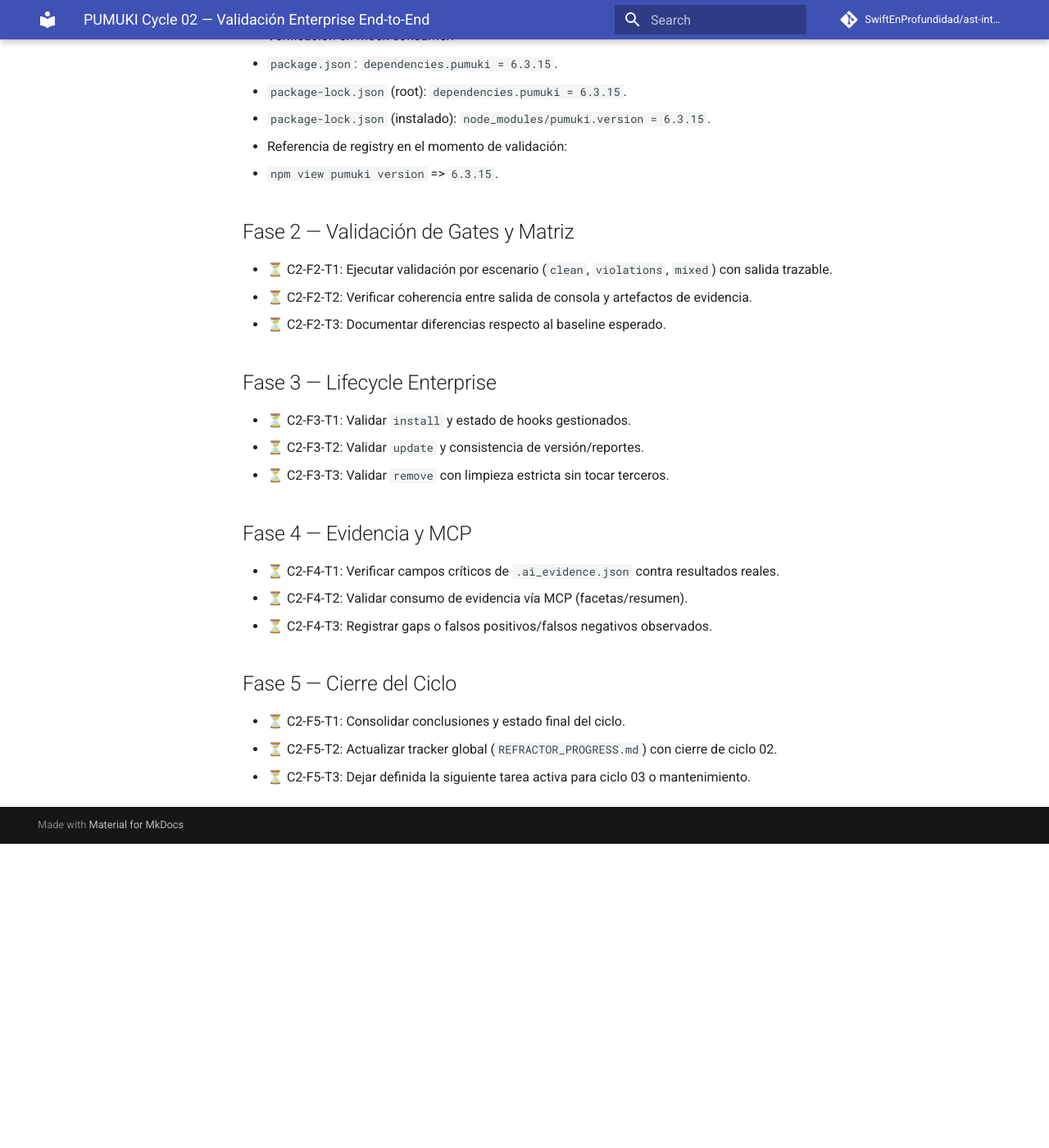
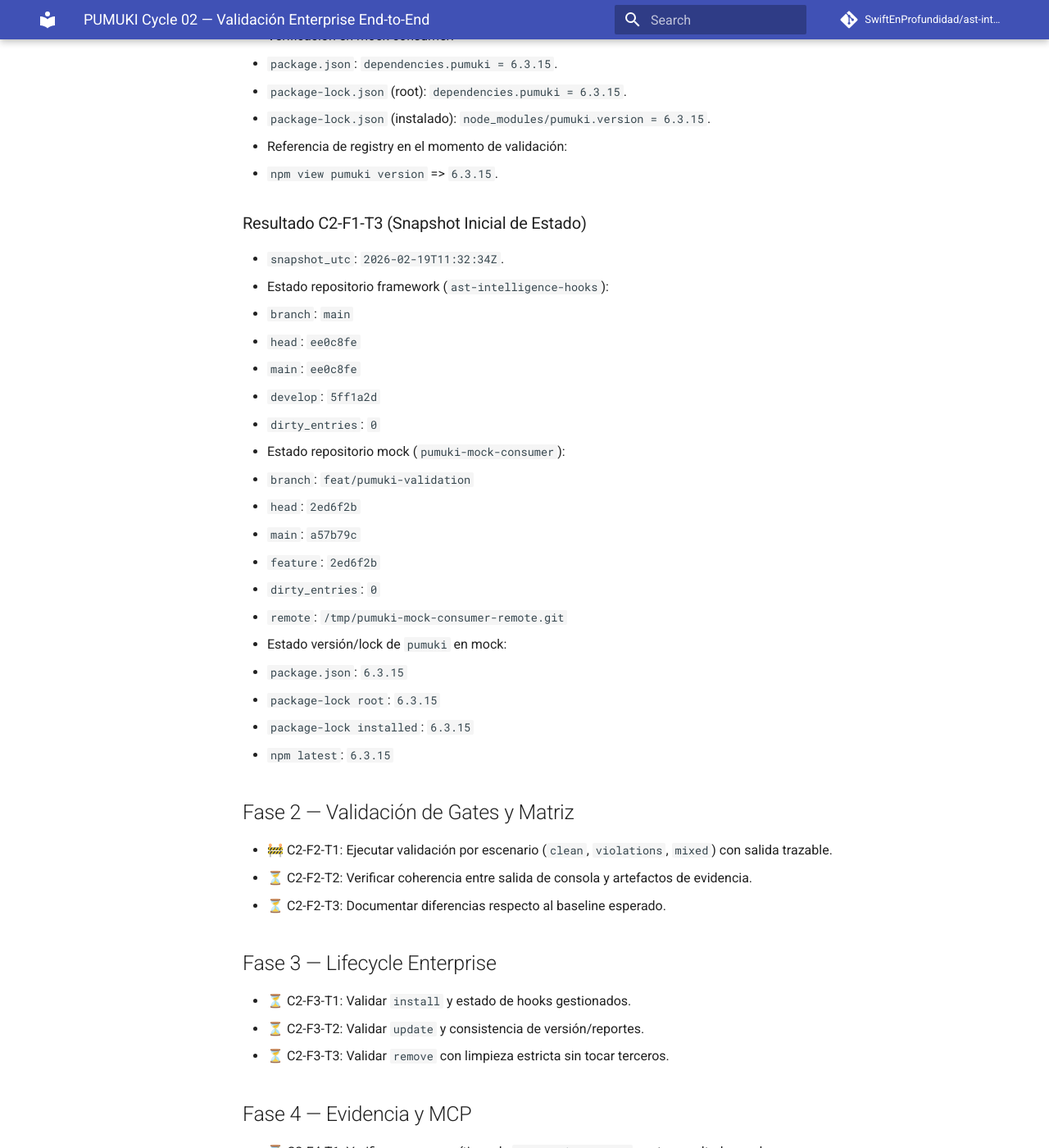
Before and after one commit to SwiftEnProfundidad/ast-intelligence-hooks, an MkDocs documentation site: the page built from docs/PUMUKI_CYCLE_02_ENTERPRISE_VALIDATION.md, in a window 1280 px wide and 1400 px high, scrolled down 2673 px. Shown: the whole window at 82% size. Built offline with MkDocs 1.6.1 and Material for MkDocs 9.7.7, drawn with Linux system fonts in a browser that asks for light colours; comment, search, counter and statistics services are not loaded; before the commit the page ends 3702 px from its top, so only the background shows below that; some of the changed text lies outside the part shown.

Commit message:
docs(cycle-02): complete C2-F1-T3 and advance to C2-F2-T1

```diff
--- a/docs/PUMUKI_CYCLE_02_ENTERPRISE_VALIDATION.md
+++ b/docs/PUMUKI_CYCLE_02_ENTERPRISE_VALIDATION.md
@@ -56,7 +56,7 @@ Ejecutar un ciclo completo, finito y verificable de validación enterprise de Pu
 ## Fase 1 — Baseline Operativa Mock
 - ✅ C2-F1-T1: Verificar baseline limpia del mock consumer y estado de ramas.
 - ✅ C2-F1-T2: Confirmar versión objetivo de `pumuki` para ciclo y lock de dependencias.
-- 🚧 C2-F1-T3: Registrar snapshot inicial de estado para comparación final.
+- ✅ C2-F1-T3: Registrar snapshot inicial de estado para comparación final.
 
 ### Resultado C2-F1-T1 (Baseline Mock)
 - Repositorio validado: `/Users/juancarlosmerlosalbarracin/Developer/Projects/pumuki-mock-consumer`.
@@ -76,8 +76,29 @@ Ejecutar un ciclo completo, finito y verificable de validación enterprise de Pu
 - Referencia de registry en el momento de validación:
   - `npm view pumuki version` => `6.3.15`.
 
+### Resultado C2-F1-T3 (Snapshot Inicial de Estado)
+- `snapshot_utc`: `2026-02-19T11:32:34Z`.
+- Estado repositorio framework (`ast-intelligence-hooks`):
+  - `branch`: `main`
+  - `head`: `ee0c8fe`
+  - `main`: `ee0c8fe`
+  - `develop`: `5ff1a2d`
+  - `dirty_entries`: `0`
+- Estado repositorio mock (`pumuki-mock-consumer`):
+  - `branch`: `feat/pumuki-validation`
+  - `head`: `2ed6f2b`
+  - `main`: `a57b79c`
+  - `feature`: `2ed6f2b`
+  - `dirty_entries`: `0`
+  - `remote`: `/tmp/pumuki-mock-consumer-remote.git`
+- Estado versión/lock de `pumuki` en mock:
+  - `package.json`: `6.3.15`
+  - `package-lock root`: `6.3.15`
+  - `package-lock installed`: `6.3.15`
+  - `npm latest`: `6.3.15`
+
 ## Fase 2 — Validación de Gates y Matriz
-- ⏳ C2-F2-T1: Ejecutar validación por escenario (`clean`, `violations`, `mixed`) con salida trazable.
+- 🚧 C2-F2-T1: Ejecutar validación por escenario (`clean`, `violations`, `mixed`) con salida trazable.
 - ⏳ C2-F2-T2: Verificar coherencia entre salida de consola y artefactos de evidencia.
 - ⏳ C2-F2-T3: Documentar diferencias respecto al baseline esperado.
 
```
Also changed, not shown: docs/REFRACTOR_PROGRESS.md (+2 -1 lines).
